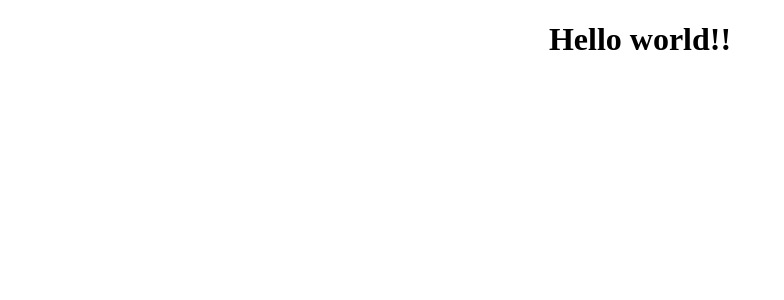
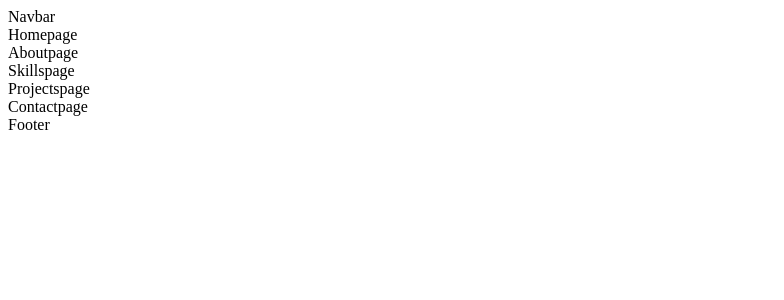
Before and after one commit to NatalieVinyu/natalie-vinyu, a React (Vite) app in the folder my-react-app/: page / in a window 1280 px wide. Shown: the top 300 px of the page, without its empty margins (0-784 px from the left). Built offline with nearby package versions, Linux system fonts and the light colour scheme.

Commit message:
Created Components

```diff
--- a/my-react-app/src/App.jsx
+++ b/my-react-app/src/App.jsx
@@ -1,14 +1,22 @@
-import { useState } from 'react'
-import reactLogo from './assets/react.svg'
-import viteLogo from '/vite.svg'
 import './App.css'
+import Navbar from './components/Navbar'
+import Home from './components/Home'
+import About from './components/About'
+import Skills from './components/Skills'
+import Projects from './components/Projects'
+import Contact from './components/Contact'
+import Footer from './components/Footer'
 
 function App() {
-  const [count, setCount] = useState(0)
-
   return (
     <div>
-      <h1 className='text-4xl font-bold text-center text-purple-600'>Hello world!!</h1>
+      <Navbar />
+      <Home />
+      <About />
+      <Skills />
+      <Projects />
+      <Contact />
+      <Footer />
     </div>
   )
 }
--- /dev/null
+++ b/my-react-app/src/components/About.jsx
@@ -0,0 +1,11 @@
+import React from 'react'
+
+function About() {
+  return (
+    <div>
+      Aboutpage
+    </div>
+  )
+}
+
+export default About
--- /dev/null
+++ b/my-react-app/src/components/Contact.jsx
@@ -0,0 +1,11 @@
+import React from 'react'
+
+function Contact() {
+  return (
+    <div>
+      Contactpage
+    </div>
+  )
+}
+
+export default Contact
--- /dev/null
+++ b/my-react-app/src/components/Footer.jsx
@@ -0,0 +1,11 @@
+import React from 'react'
+
+function Footer() {
+  return (
+    <div>
+      Footer
+    </div>
+  )
+}
+
+export default Footer
--- /dev/null
+++ b/my-react-app/src/components/Home.jsx
@@ -0,0 +1,11 @@
+import React from 'react'
+
+function Home() {
+  return (
+    <div>
+      Homepage
+    </div>
+  )
+}
+
+export default Home
--- /dev/null
+++ b/my-react-app/src/components/Navbar.jsx
@@ -0,0 +1,11 @@
+import React from 'react'
+
+function Navbar() {
+  return (
+    <div>
+      Navbar
+    </div>
+  )
+}
+
+export default Navbar
--- /dev/null
+++ b/my-react-app/src/components/Projects.jsx
@@ -0,0 +1,11 @@
+import React from 'react'
+
+function Projects() {
+  return (
+    <div>
+      Projectspage
+    </div>
+  )
+}
+
+export default Projects
--- /dev/null
+++ b/my-react-app/src/components/Skills.jsx
@@ -0,0 +1,11 @@
+import React from 'react'
+
+function Skills() {
+  return (
+    <div>
+      Skillspage
+    </div>
+  )
+}
+
+export default Skills
```
